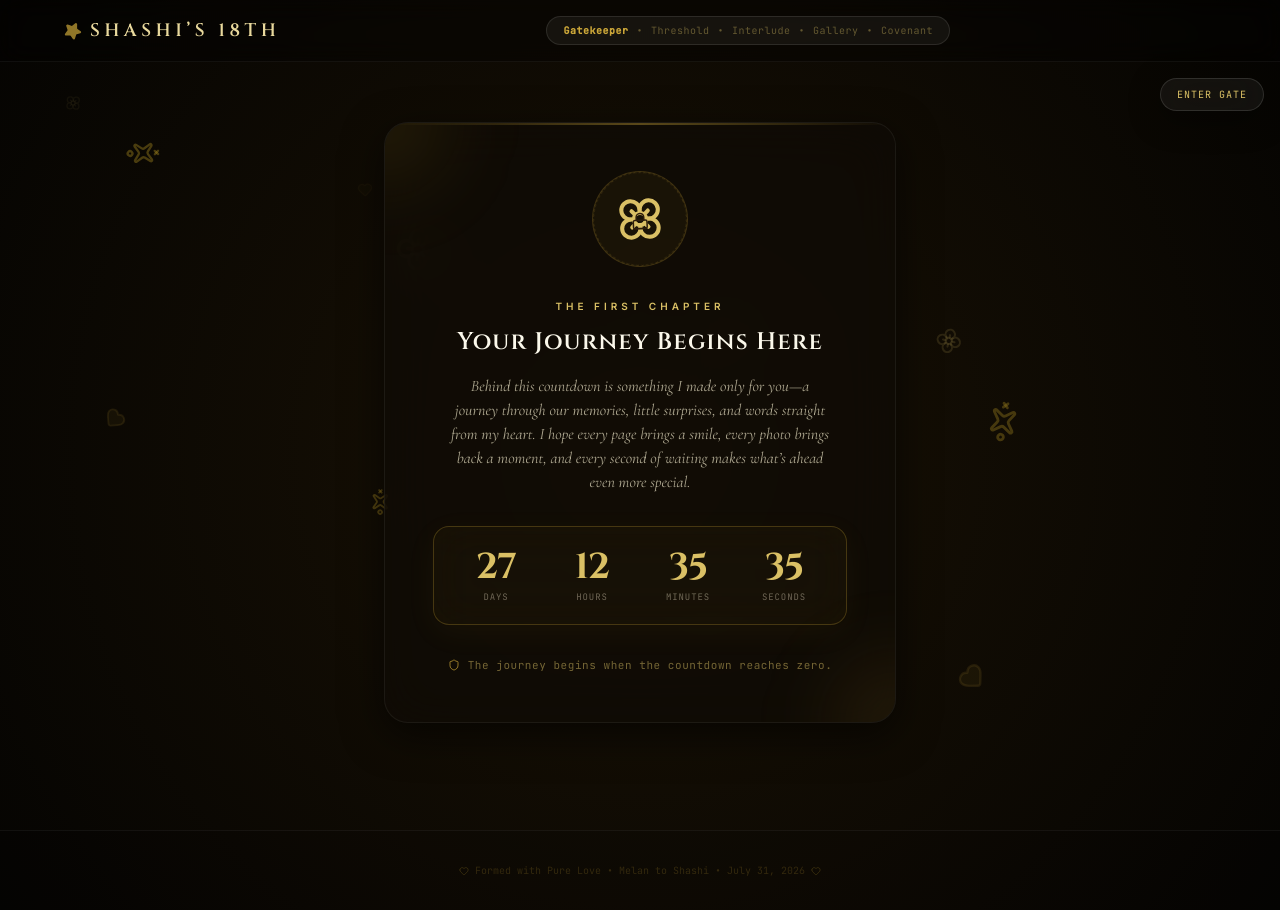
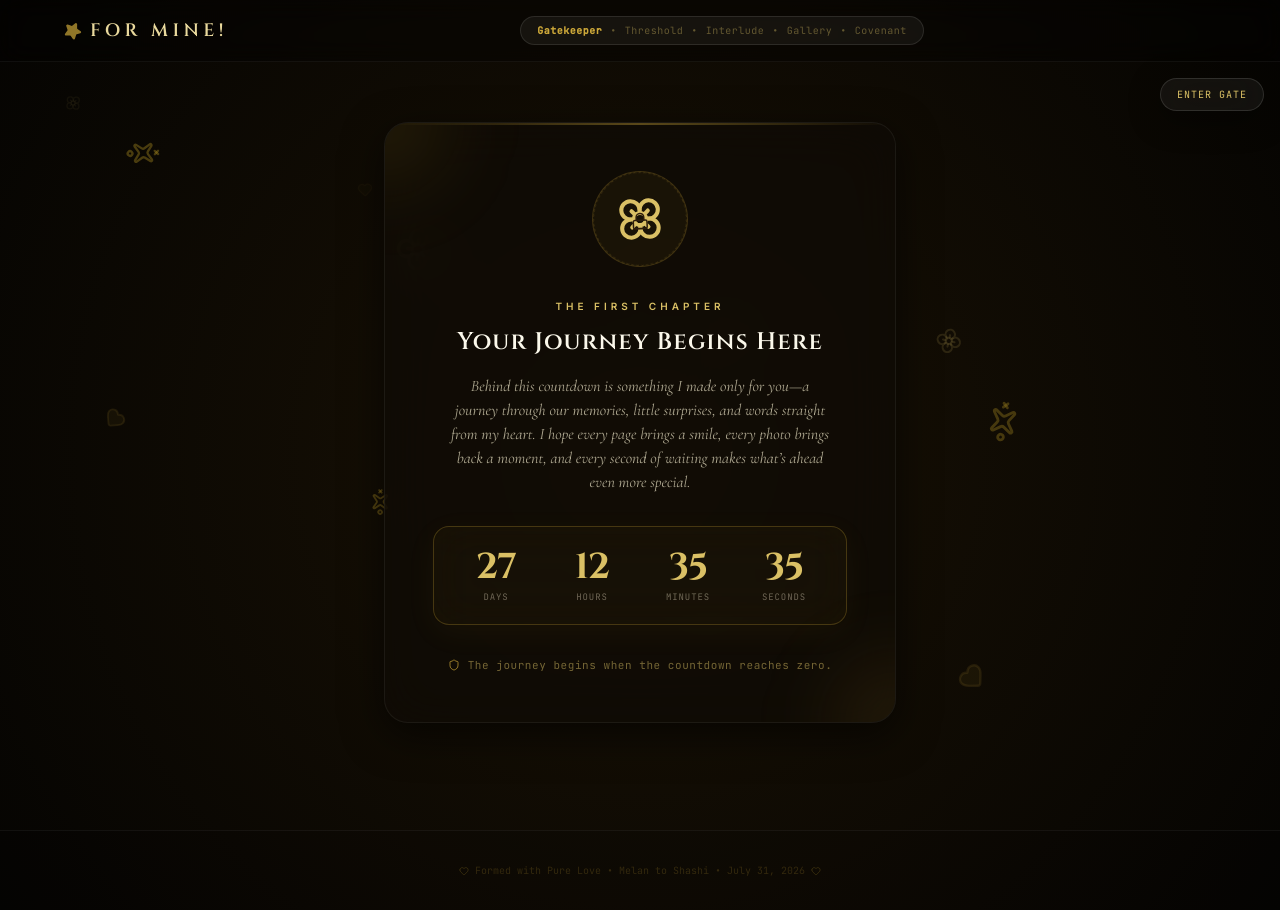
Before and after one commit to Nawishka/MS0731, a React (Vite) app: page / in a window 1280 px wide. Built offline with nearby package versions, Linux system fonts and the light colour scheme.

Commit message:
Update App.tsx

```diff
--- a/src/App.tsx
+++ b/src/App.tsx
@@ -70,7 +70,7 @@ export default function App() {
               <Star size={18} fill="currentColor" className="opacity-70" />
             </motion.div>
             <h1 className="font-display text-base md:text-lg text-gold-200 font-semibold tracking-[0.25em] uppercase">
-              Shashi’s 18th
+              For Mine!
             </h1>
           </div>
 
```
